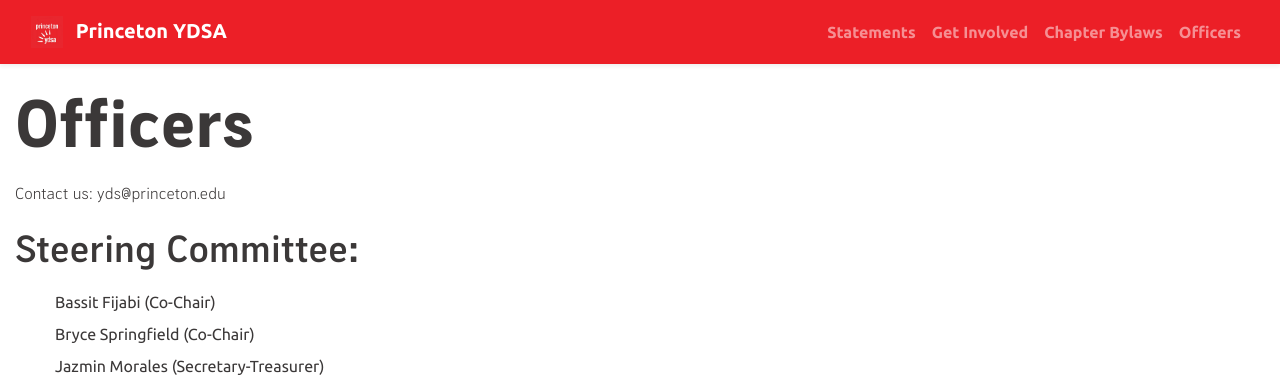
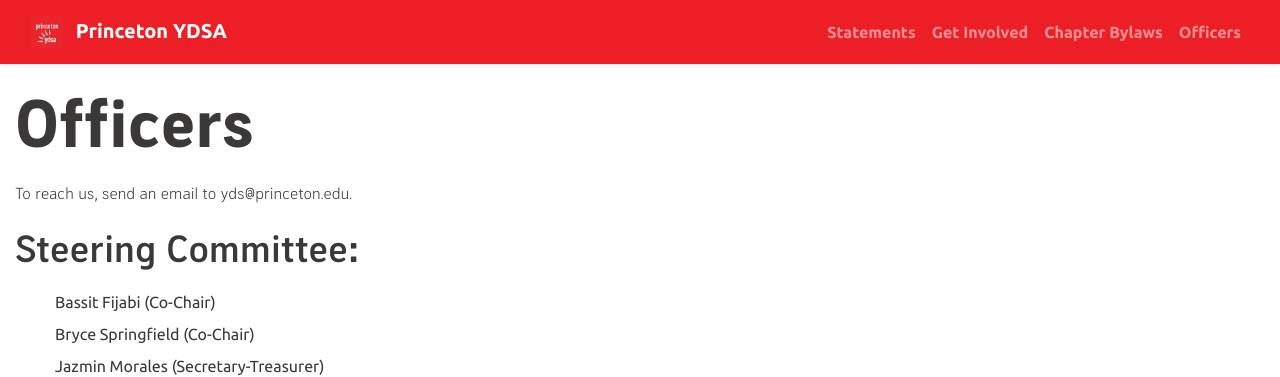
Before and after one commit to centralnjdsa-ntc/princetonydsa.github.io, a Jekyll site: the page built from _pages/officers.md, in a window 1280 px wide. Shown: the top 377 px of the page. Built offline with Jekyll 4.4.1, drawn with Linux system fonts in a browser that asks for light colours.

Commit message:
Update officers.md

```diff
--- a/_pages/officers.md
+++ b/_pages/officers.md
@@ -4,7 +4,7 @@
 permalink: /officers/
 ---
 
-Contact us: yds@princeton.edu
+To reach us, send an email to yds@princeton.edu.
 
 ### Steering Committee:
 * Bassit Fijabi (Co-Chair)
```
